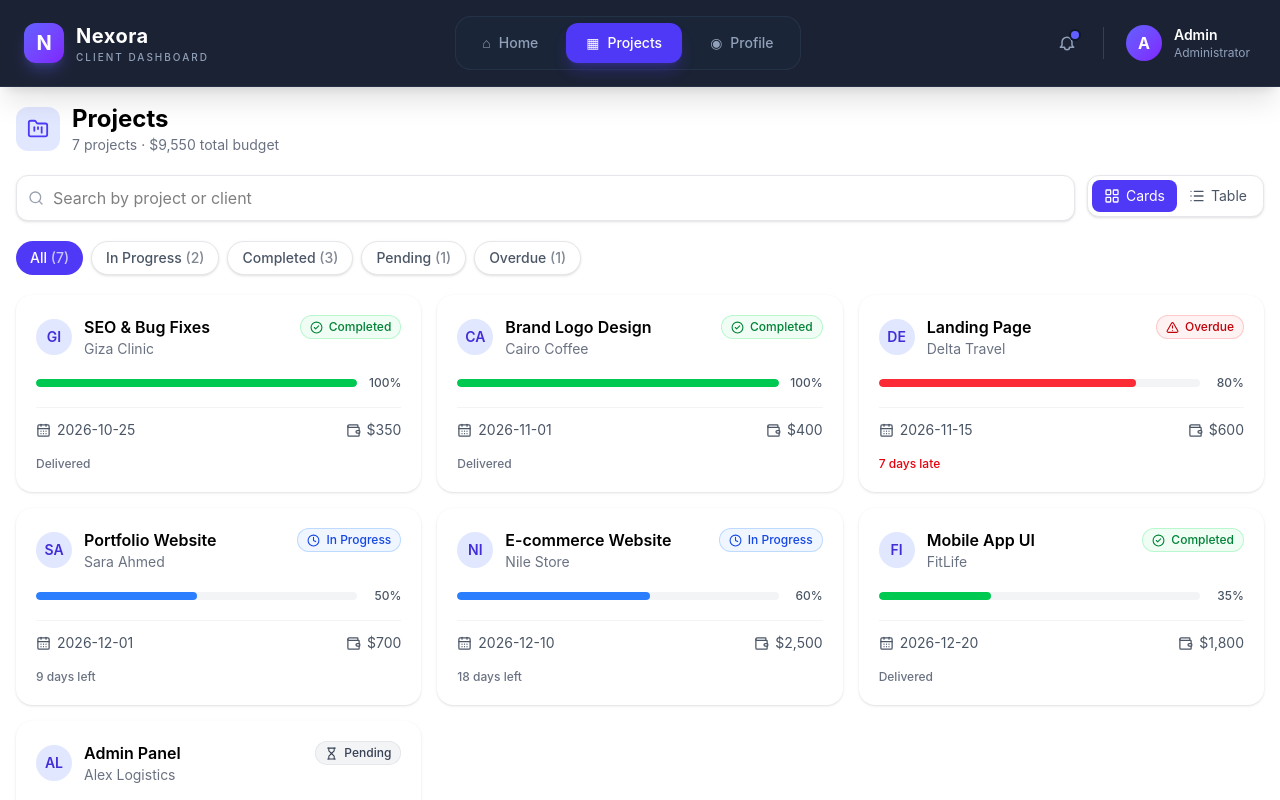
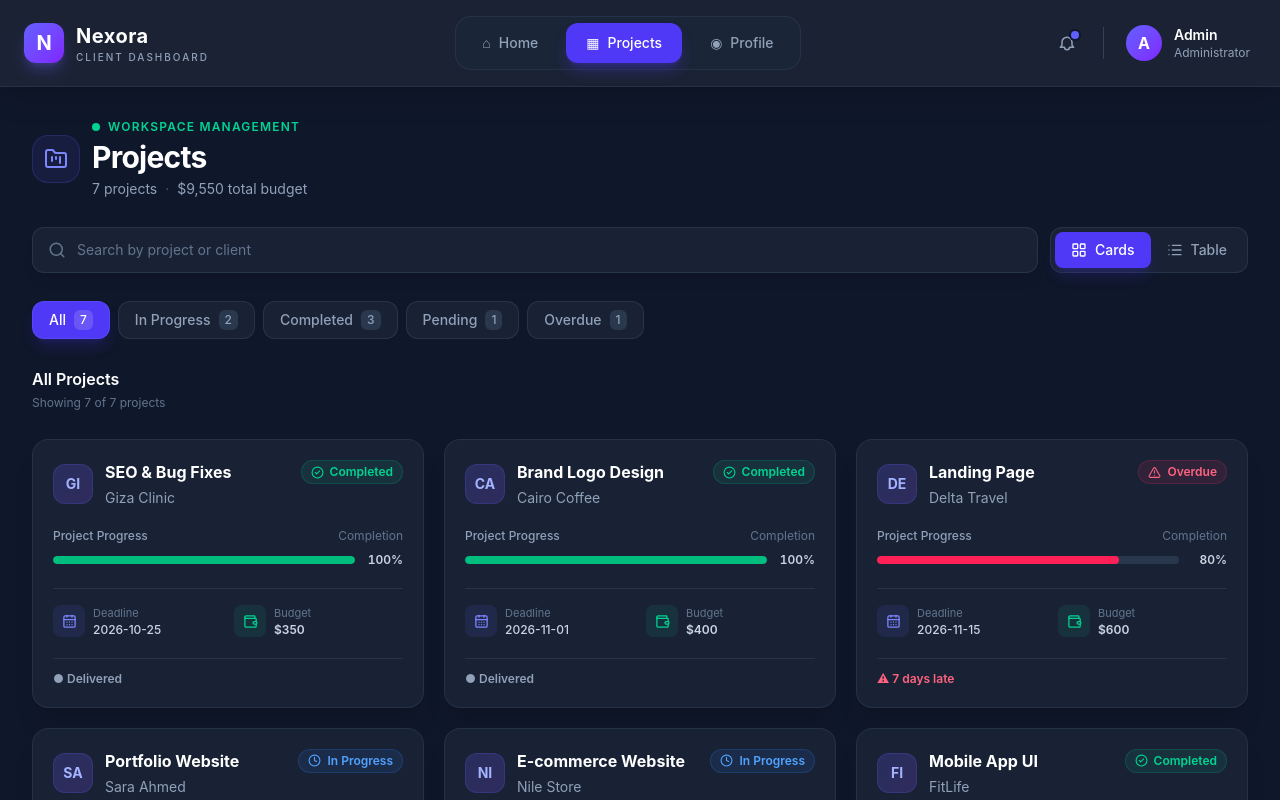
Before and after one commit to Amir-017/task1_Elevvo, a React (Vite) app: page /projects in a window 1280 px wide. Shown: the top 800 px of the page. Built offline with nearby package versions, Linux system fonts and the light colour scheme.

Commit message:
refactor Projects page for improved UI and functionality, enhancing status badges, progress bars, and overall layout

```diff
--- a/src/Pages/Projects.jsx
+++ b/src/Pages/Projects.jsx
@@ -1,3 +1,4 @@
+
 import { useMemo, useState } from "react";
 import {
   Search, LayoutGrid, List, CalendarDays, CheckCircle2, AlertTriangle,
@@ -6,10 +7,26 @@ import {
 import { useProducts } from "../Store/products";
 
 const STATUS = {
-  "In Progress": { icon: Clock,         badge: "bg-blue-50 text-blue-700 ring-blue-200",     bar: "bg-blue-500" },
-  Completed:     { icon: CheckCircle2,  badge: "bg-green-50 text-green-700 ring-green-200",  bar: "bg-green-500" },
-  Pending:       { icon: Hourglass,     badge: "bg-gray-100 text-gray-700 ring-gray-200",    bar: "bg-gray-400" },
-  Overdue:       { icon: AlertTriangle, badge: "bg-red-50 text-red-700 ring-red-200",        bar: "bg-red-500" },
+  "In Progress": {
+    icon: Clock,
+    badge: "bg-blue-500/10 text-blue-400 ring-blue-500/20",
+    bar: "bg-blue-500",
+  },
+  Completed: {
+    icon: CheckCircle2,
+    badge: "bg-emerald-500/10 text-emerald-400 ring-emerald-500/20",
+    bar: "bg-emerald-500",
+  },
+  Pending: {
+    icon: Hourglass,
+    badge: "bg-slate-500/10 text-slate-400 ring-slate-500/20",
+    bar: "bg-slate-400",
+  },
+  Overdue: {
+    icon: AlertTriangle,
+    badge: "bg-rose-500/10 text-rose-400 ring-rose-500/20",
+    bar: "bg-rose-500",
+  },
 };
 
 const FILTERS = ["All", "In Progress", "Completed", "Pending", "Overdue"];
@@ -24,10 +41,14 @@ function deadlineLabel(p) {
   return `${d} days left`;
 }
 
+const cardStyle =
+  "rounded-2xl border border-slate-700/50 bg-[#1e293b]/70 shadow-xl shadow-black/10 backdrop-blur-sm";
+
 function StatusBadge({ status }) {
   const { icon: Icon, badge } = STATUS[status];
+
   return (
-    <span className={`inline-flex items-center gap-1.5 px-2.5 py-1 rounded-full text-xs font-medium ring-1 ring-inset ${badge}`}>
+    <span className={`inline-flex shrink-0 items-center gap-1.5 rounded-full px-2.5 py-1 text-xs font-semibold ring-1 ring-inset ${badge}`}>
       <Icon size={13} />
       {status}
     </span>
@@ -36,18 +57,23 @@ function StatusBadge({ status }) {
 
 function ProgressBar({ value, status }) {
   return (
-    <div className="flex items-center gap-2">
-      <div className="h-2 flex-1 bg-gray-100 rounded-full overflow-hidden">
-        <div className={`h-full rounded-full ${STATUS[status].bar}`} style={{ width: `${value}%` }} />
+    <div className="flex items-center gap-3">
+      <div className="h-2 flex-1 overflow-hidden rounded-full bg-slate-700/70">
+        <div
+          className={`h-full rounded-full transition-all duration-500 ${STATUS[status].bar}`}
+          style={{ width: `${value}%` }}
+        />
       </div>
-      <span className="text-xs font-medium text-gray-600 w-9 text-right">{value}%</span>
+      <span className="w-9 text-right text-xs font-semibold tabular-nums text-slate-300">
+        {value}%
+      </span>
     </div>
   );
 }
 
 function Avatar({ name }) {
   return (
-    <div className="w-9 h-9 shrink-0 rounded-full bg-indigo-100 text-indigo-700 flex items-center justify-center text-sm font-semibold">
+    <div className="flex h-10 w-10 shrink-0 items-center justify-center rounded-xl border border-indigo-500/20 bg-gradient-to-br from-indigo-500/20 to-violet-500/20 text-sm font-bold text-indigo-300">
       {name.slice(0, 2).toUpperCase()}
     </div>
   );
@@ -55,29 +81,64 @@ function Avatar({ name }) {
 
 function ProjectCard({ p }) {
   return (
-    <div className="bg-white rounded-2xl shadow-sm hover:shadow-md transition-shadow p-5 flex flex-col gap-4">
+    <div className={`${cardStyle} flex flex-col gap-5 p-5 transition-all duration-300 hover:-translate-y-1 hover:border-indigo-500/40 hover:shadow-indigo-950/30`}>
+
+      {/* Project Info */}
       <div className="flex items-start justify-between gap-3">
-        <div className="flex items-center gap-3 min-w-0">
+        <div className="flex min-w-0 items-center gap-3">
           <Avatar name={p.client} />
+
           <div className="min-w-0">
-            <h3 className="font-semibold truncate">{p.name}</h3>
-            <p className="text-sm text-gray-500 truncate">{p.client}</p>
+            <h3 className="truncate font-bold text-white">{p.name}</h3>
+            <p className="mt-1 truncate text-sm text-slate-400">{p.client}</p>
           </div>
         </div>
+
         <StatusBadge status={p.status} />
       </div>
 
-      <ProgressBar value={p.progress} status={p.status} />
+      {/* Progress */}
+      <div>
+        <div className="mb-2 flex items-center justify-between">
+          <span className="text-xs font-medium text-slate-400">Project Progress</span>
+          <span className="text-xs text-slate-500">Completion</span>
+        </div>
 
-      <div className="flex items-center justify-between text-sm text-gray-600 pt-3 border-t border-gray-100">
-        <span className="flex items-center gap-1.5">
-          <CalendarDays size={15} /> {p.deadline}
-        </span>
-        <span className="flex items-center gap-1.5">
-          <Wallet size={15} /> ${p.budget.toLocaleString()}
-        </span>
+        <ProgressBar value={p.progress} status={p.status} />
       </div>
-      <p className={`text-xs font-medium ${p.status === "Overdue" ? "text-red-600" : "text-gray-500"}`}>
+
+      {/* Project Details */}
+      <div className="grid grid-cols-2 gap-3 border-t border-slate-700/60 pt-4">
+        <div className="flex items-center gap-2">
+          <div className="flex h-8 w-8 items-center justify-center rounded-lg bg-indigo-500/10 text-indigo-400">
+            <CalendarDays size={15} />
+          </div>
+
+          <div className="min-w-0">
+            <p className="text-[11px] text-slate-500">Deadline</p>
+            <p className="truncate text-xs font-medium text-slate-300">{p.deadline}</p>
+          </div>
+        </div>
+
+        <div className="flex items-center gap-2">
+          <div className="flex h-8 w-8 items-center justify-center rounded-lg bg-emerald-500/10 text-emerald-400">
+            <Wallet size={15} />
+          </div>
+
+          <div className="min-w-0">
+            <p className="text-[11px] text-slate-500">Budget</p>
+            <p className="truncate text-xs font-semibold text-slate-300">
+              ${p.budget.toLocaleString()}
+            </p>
+          </div>
+        </div>
+      </div>
+
+      {/* Deadline Status */}
+      <p className={`border-t border-slate-700/60 pt-3 text-xs font-semibold ${
+        p.status === "Overdue" ? "text-rose-400" : "text-slate-400"
+      }`}>
+        {p.status === "Overdue" ? "⚠ " : "● "}
         {deadlineLabel(p)}
       </p>
     </div>
@@ -86,38 +147,56 @@ function ProjectCard({ p }) {
 
 function ProjectsTable({ items }) {
   return (
-    <div className="bg-white rounded-2xl shadow-sm overflow-x-auto">
-      <table className="w-full text-sm min-w-[720px]">
-        <thead className="bg-gray-50 text-gray-500 text-left">
+    <div className={`${cardStyle} overflow-x-auto`}>
+      <table className="w-full min-w-[720px] text-sm">
+
+        <thead className="border-b border-slate-700/60 bg-slate-800/70 text-left text-xs uppercase tracking-wider text-slate-400">
           <tr>
-            <th className="px-5 py-3 font-medium">Project</th>
-            <th className="px-5 py-3 font-medium">Status</th>
-            <th className="px-5 py-3 font-medium w-48">Progress</th>
-            <th className="px-5 py-3 font-medium">Deadline</th>
-            <th className="px-5 py-3 font-medium text-right">Budget</th>
+            <th className="px-5 py-4 font-semibold">Project</th>
+            <th className="px-5 py-4 font-semibold">Status</th>
+            <th className="w-48 px-5 py-4 font-semibold">Progress</th>
+            <th className="px-5 py-4 font-semibold">Deadline</th>
+            <th className="px-5 py-4 text-right font-semibold">Budget</th>
           </tr>
         </thead>
-        <tbody className="divide-y divide-gray-100">
+
+        <tbody className="divide-y divide-slate-700/50">
           {items.map((p) => (
-            <tr key={p.id} className="hover:bg-gray-50 transition-colors">
+            <tr
+              key={p.id}
+              className="transition-colors duration-200 hover:bg-indigo-500/5"
+            >
               <td className="px-5 py-4">
                 <div className="flex items-center gap-3">
                   <Avatar name={p.client} />
+
                   <div>
-                    <p className="font-medium">{p.name}</p>
-                    <p className="text-gray-500">{p.client}</p>
+                    <p className="font-semibold text-white">{p.name}</p>
+                    <p className="mt-1 text-xs text-slate-400">{p.client}</p>
                   </div>
                 </div>
               </td>
-              <td className="px-5 py-4"><StatusBadge status={p.status} /></td>
-              <td className="px-5 py-4"><ProgressBar value={p.progress} status={p.status} /></td>
+
               <td className="px-5 py-4">
-                <p>{p.deadline}</p>
-                <p className={`text-xs ${p.status === "Overdue" ? "text-red-600" : "text-gray-500"}`}>
+                <StatusBadge status={p.status} />
+              </td>
+
+              <td className="px-5 py-4">
+                <ProgressBar value={p.progress} status={p.status} />
+              </td>
+
+              <td className="px-5 py-4">
+                <p className="text-slate-300">{p.deadline}</p>
+                <p className={`mt-1 text-xs ${
+                  p.status === "Overdue" ? "text-rose-400" : "text-slate-500"
+                }`}>
                   {deadlineLabel(p)}
                 </p>
               </td>
-              <td className="px-5 py-4 text-right font-medium">${p.budget.toLocaleString()}</td>
+
+              <td className="px-5 py-4 text-right font-semibold text-white">
+                ${p.budget.toLocaleString()}
+              </td>
             </tr>
           ))}
         </tbody>
@@ -150,35 +229,53 @@ export const Projects = () => {
   const totalBudget = products.reduce((s, p) => s + p.budget, 0);
 
   return (
-    <div className="p-4 space-y-5">
-      {/* address */}
-      <div className="flex flex-wrap items-center justify-between gap-3">
+    <div className="min-h-screen space-y-7 bg-[#0f172a] p-4 sm:p-6 lg:p-8">
+
+      {/* Page Header */}
+      <div className="flex flex-wrap items-center justify-between gap-4">
         <div className="flex items-center gap-3">
-          <div className="w-11 h-11 rounded-xl bg-indigo-100 text-indigo-600 flex items-center justify-center">
-            <FolderKanban size={22} />
+          <div className="flex h-12 w-12 items-center justify-center rounded-2xl border border-indigo-500/20 bg-indigo-500/10 text-indigo-400">
+            <FolderKanban size={24} />
           </div>
+
           <div>
-            <h1 className="text-2xl font-bold">Projects</h1>
-            <p className="text-gray-500 text-sm">
-              {products.length} projects · ${totalBudget.toLocaleString()} total budget
+            <div className="mb-1 flex items-center gap-2">
+              <span className="h-2 w-2 rounded-full bg-emerald-400" />
+              <span className="text-xs font-semibold uppercase tracking-widest text-emerald-400">
+                Workspace Management
+              </span>
+            </div>
+
+            <h1 className="text-3xl font-bold tracking-tight text-white">
+              Projects
+            </h1>
+
+            <p className="mt-1 text-sm text-slate-400">
+              {products.length} projects
+              <span className="mx-2 text-slate-600">·</span>
+              ${totalBudget.toLocaleString()} total budget
             </p>
           </div>
         </div>
       </div>
 
       {/* Search and View */}
-      <div className="flex flex-col sm:flex-row gap-3">
+      <div className="flex flex-col gap-3 sm:flex-row">
         <div className="relative flex-1">
-          <Search size={16} className="absolute left-3 top-1/2 -translate-y-1/2 text-gray-400" />
+          <Search
+            size={18}
+            className="absolute left-4 top-1/2 -translate-y-1/2 text-slate-500"
+          />
+
           <input
             value={search}
             onChange={(e) => setSearch(e.target.value)}
             placeholder="Search by project or client"
-            className="w-full pl-9 pr-3 py-2.5 rounded-xl bg-white shadow-sm border border-gray-200 focus:outline-none focus:ring-2 focus:ring-indigo-300"
+            className="w-full rounded-xl border border-slate-700/60 bg-[#1e293b]/70 py-3 pl-11 pr-4 text-sm text-white shadow-lg shadow-black/5 outline-none transition-all placeholder:text-slate-500 focus:border-indigo-500 focus:ring-2 focus:ring-indigo-500/20"
           />
         </div>
 
-        <div className="flex bg-white rounded-xl shadow-sm border border-gray-200 p-1 self-start">
+        <div className="flex self-start rounded-xl border border-slate-700/60 bg-[#1e293b]/70 p-1">
           {[
             { id: "cards", icon: LayoutGrid, label: "Cards" },
             { id: "table", icon: List, label: "Table" },
@@ -187,11 +284,14 @@ export const Projects = () => {
               key={id}
               onClick={() => setView(id)}
               aria-label={`${label} view`}
-              className={`px-3 py-1.5 rounded-lg flex items-center gap-1.5 text-sm transition-colors ${
-                view === id ? "bg-indigo-600 text-white" : "text-gray-600 hover:bg-gray-100"
+              className={`flex items-center gap-2 rounded-lg px-4 py-2 text-sm font-medium transition-all duration-300 ${
+                view === id
+                  ? "bg-indigo-600 text-white shadow-lg shadow-indigo-600/20"
+                  : "text-slate-400 hover:bg-slate-700/70 hover:text-white"
               }`}
             >
-              <Icon size={16} /> {label}
+              <Icon size={16} />
+              {label}
             </button>
           ))}
         </div>
@@ -203,27 +303,52 @@ export const Projects = () => {
           <button
             key={f}
             onClick={() => setFilter(f)}
-            className={`px-3.5 py-1.5 rounded-full text-sm font-medium transition-colors ${
+            className={`flex items-center gap-2 rounded-xl border px-4 py-2 text-sm font-medium transition-all duration-300 ${
               filter === f
-                ? "bg-indigo-600 text-white"
-                : "bg-white text-gray-600 shadow-sm border border-gray-200 hover:bg-gray-50"
+                ? "border-indigo-500/40 bg-indigo-600 text-white shadow-lg shadow-indigo-600/20"
+                : "border-slate-700/60 bg-[#1e293b]/70 text-slate-400 hover:border-slate-500 hover:bg-slate-800 hover:text-white"
             }`}
           >
-            {f} <span className="opacity-70">({counts[f] || 0})</span>
+            {f}
+            <span className={`rounded-md px-1.5 py-0.5 text-xs ${
+              filter === f
+                ? "bg-white/15 text-white"
+                : "bg-slate-700/70 text-slate-400"
+            }`}>
+              {counts[f] || 0}
+            </span>
           </button>
         ))}
       </div>
 
+      {/* Results Header */}
+      <div className="flex items-center justify-between">
+        <div>
+          <h2 className="font-semibold text-white">All Projects</h2>
+          <p className="mt-1 text-xs text-slate-500">
+            Showing {visible.length} of {products.length} projects
+          </p>
+        </div>
+      </div>
+
       {/* Content */}
       {visible.length === 0 ? (
-        <div className="bg-white rounded-2xl shadow-sm py-16 flex flex-col items-center text-center text-gray-500">
-          <SearchX size={36} className="mb-3 text-gray-300" />
-          <p className="font-medium text-gray-700">No projects found</p>
-          <p className="text-sm">Try a different search or clear the status filter.</p>
+        <div className={`${cardStyle} flex flex-col items-center justify-center px-4 py-20 text-center`}>
+          <div className="mb-4 flex h-16 w-16 items-center justify-center rounded-2xl bg-slate-800 text-slate-500">
+            <SearchX size={32} />
+          </div>
+
+          <p className="font-semibold text-white">No projects found</p>
+
+          <p className="mt-2 text-sm text-slate-400">
+            Try a different search or clear the status filter.
+          </p>
         </div>
       ) : view === "cards" ? (
-        <div className="grid grid-cols-1 md:grid-cols-2 xl:grid-cols-3 gap-4">
-          {visible.map((p) => <ProjectCard key={p.id} p={p} />)}
+        <div className="grid grid-cols-1 gap-5 md:grid-cols-2 xl:grid-cols-3">
+          {visible.map((p) => (
+            <ProjectCard key={p.id} p={p} />
+          ))}
         </div>
       ) : (
         <ProjectsTable items={visible} />
```
